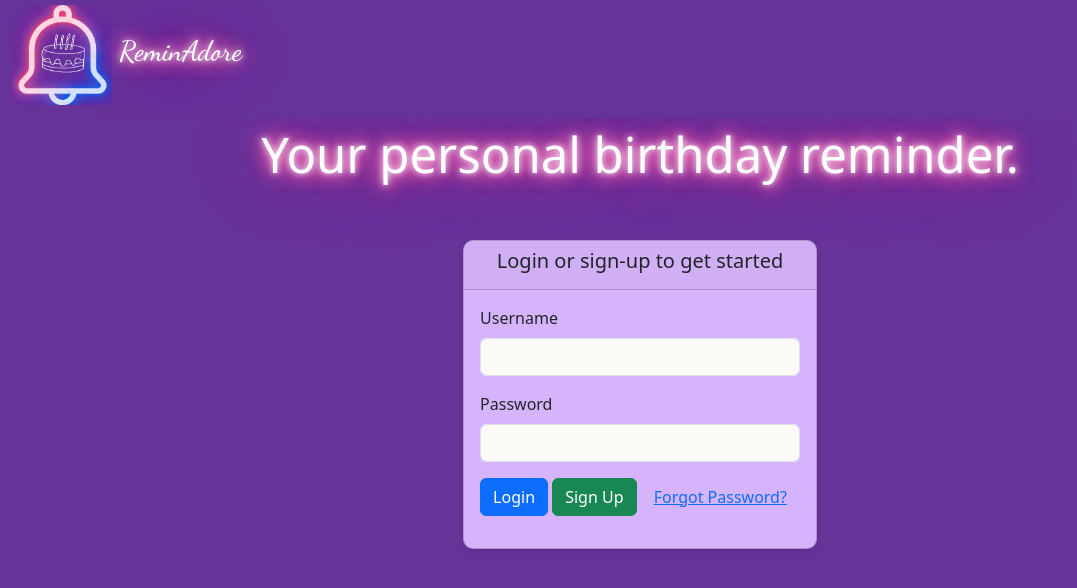
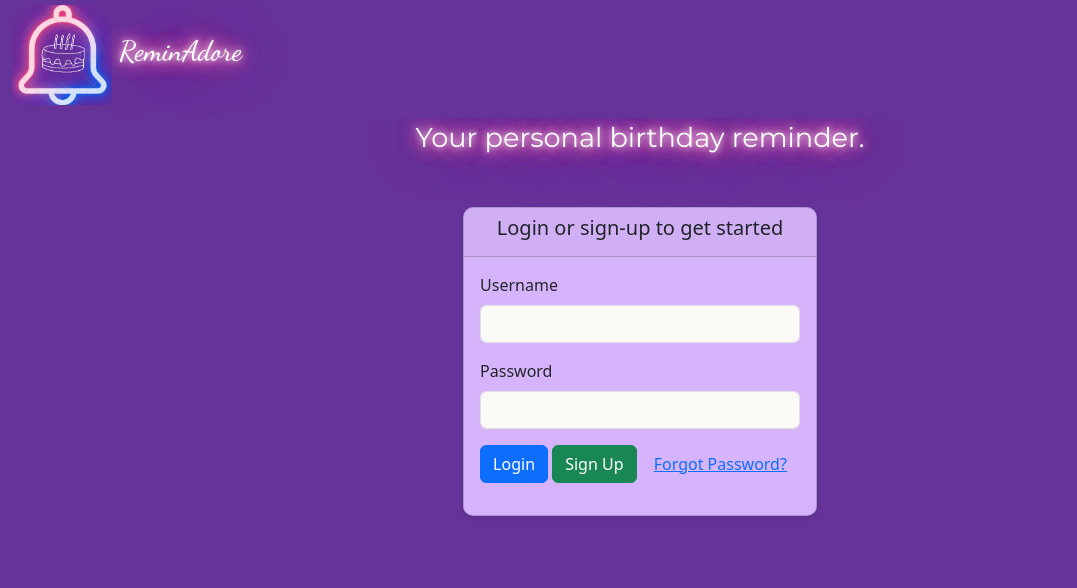
Before and after one commit to NoelMathw/ReminAdore, a plain HTML site: page wwwroot/index.html in a window 1280 px wide. Shown: the whole page, without its empty margins (0-1077 px from the left). Drawn offline with nearby package versions, Linux system fonts and the light colour scheme.

Commit message:
Made few more changes, ready to merge

```diff
--- a/wwwroot/css/style.css
+++ b/wwwroot/css/style.css
@@ -27,8 +27,9 @@ body {
 /*Styling description*/
 .description {
     color: white;
+    font-family: "Montserrat", sans-serif;
     text-shadow: 0 0 7px #fff, 0 0 20px #fff, 0 0 20px #ff0080, 0 0 20px #ff0080, 0 0 70px #ff0080;
-    font-size: 175%;
+    font-size: 170%;
     text-align: center;
     font-optical-sizing: auto;
 }
--- a/wwwroot/index.html
+++ b/wwwroot/index.html
@@ -9,10 +9,12 @@
     <script src="https://cdn.jsdelivr.net/npm/bootstrap@5.3.3/dist/js/bootstrap.bundle.min.js" integrity="sha384-YvpcrYf0tY3lHB60NNkmXc5s9fDVZLESaAA55NDzOxhy9GkcIdslK1eN7N6jIeHz" crossorigin="anonymous"></script>
     <!--Linking stylesheet-->
     <link rel="stylesheet" href="css/style.css">
-        <!--Font for logo-->
+    <!--Font for logo (Dancing Script)-->
     <link rel="preconnect" href="https://fonts.googleapis.com">
     <link rel="preconnect" href="https://fonts.gstatic.com" crossorigin>
     <link href="https://fonts.googleapis.com/css2?family=Dancing+Script:wght@400..700&display=swap" rel="stylesheet">
+    <!--Font for description (Montserrat)-->
+    <link href="https://fonts.googleapis.com/css2?family=Montserrat:ital,wght@0,100..900;1,100..900&display=swap" rel="stylesheet">
     <!--Embedding script to HTMl-->
     <script src="js/script.js" defer></script>
 </head>
--- a/wwwroot/js/script.js
+++ b/wwwroot/js/script.js
@@ -68,13 +68,6 @@ let loginStatus = false;
 
 
 //Code to create description animation
-//HTML for the description element
-const descriptionHTML = `
-    <div id="app-description" class="text-center description"></div>
-`;
-
-document.querySelector(".description").innerHTML = descriptionHTML; // Assuming `.body` is the correct selector for where you want the description to appear.
-
 const descriptions = [
     "Never miss a friend's birthday again!",
     "Your personal birthday reminder.",
@@ -82,28 +75,13 @@ const descriptions = [
     "Show your friends you care. Never miss a birthday.",
     "Effortlessly remember birthdays."
 ];
-
 let currentDescIndex = 0; // Keep track of the current description index
 
 async function updateDescription() {
-    const descriptionElement = document.getElementById("app-description");
+    const descriptionElement = document.querySelector(".description");
     descriptionElement.innerText = descriptions[currentDescIndex]; // Update the text inside the description div
     currentDescIndex = (currentDescIndex + 1) % descriptions.length; // Increment the index and loop back to 0 if it exceeds the array length
 }
 
 setInterval(updateDescription, 3000); // Set the interval to change description every 4000 milliseconds (4 seconds)
-
 updateDescription(); // Initial call to set the first description immediately
-
-/*const descStr = ["Never miss a friend's birthday again!", "Your personal birthday reminder.", "Your birthday reminder app.", "Show your friends you care. Never miss a birthday.", "Effortlessly remember birthdays."]
-const desc = document.querySelector(".description");
-printdesc();
-
-async function printdesc() {
-    let text = document.createTextNode(descStr[Math.floor(Math.random() * 5)]);
-    desc.appendChild(text);
-    if (loginStatus === false) {
-        setTimeout(desc.removeChild(text), 3000);
-        printdesc();
-    }
- }*/
```
Also changed, not shown: wwwroot/img/CakeBackground.webp (added). Lines whose indentation alone changed are shown as unchanged.
